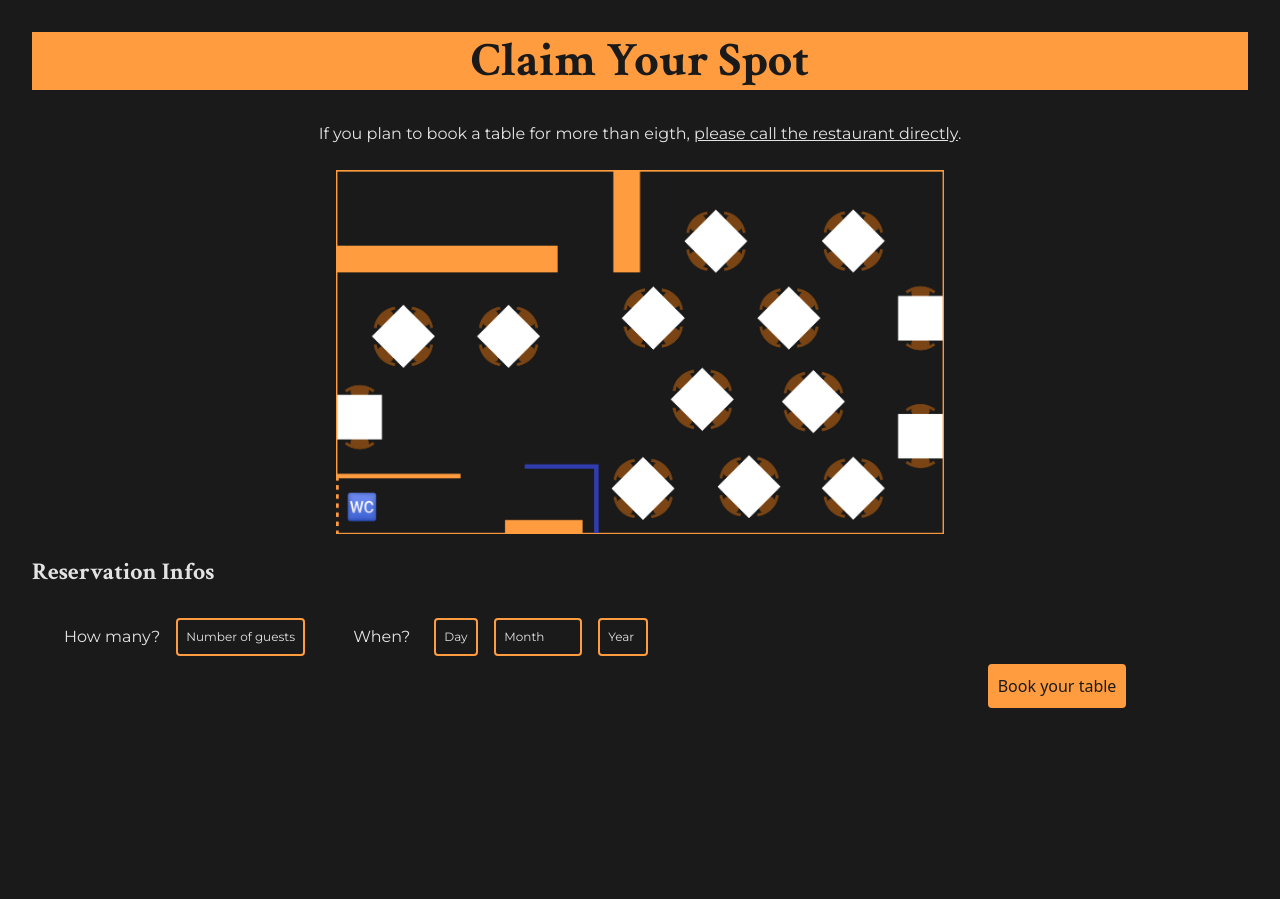
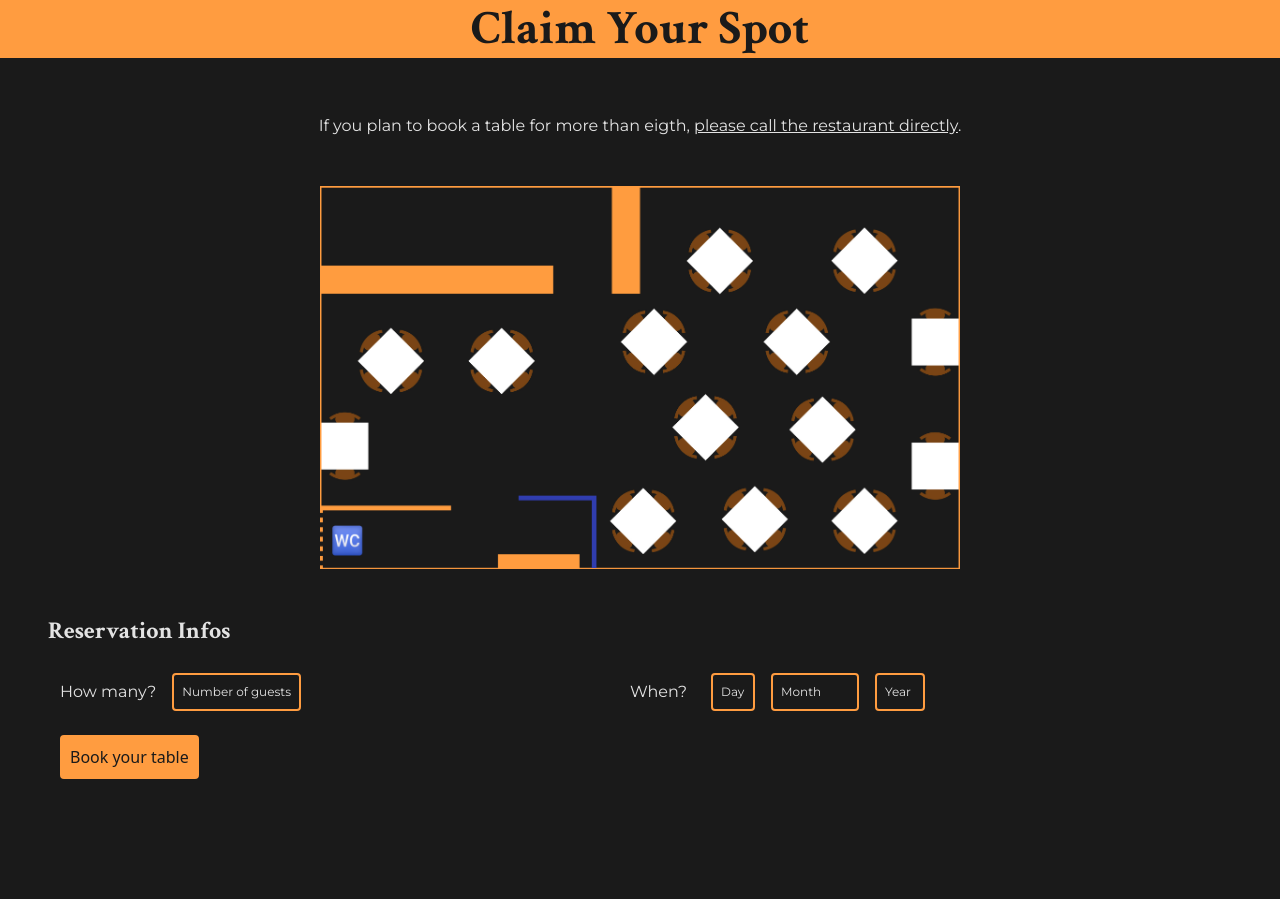
Before and after one commit to PietroVidoni/Maestrale-Restaurant, a PHP site: page / in a window 1280 px wide. Before the commit the page ends 708 px from the top, so only its background shows below. Run offline with PHP 8.4, Linux system fonts and the light colour scheme.

Commit message:
Added bootstrap's responsiveness to reservation section

```diff
--- a/assets/css/reservation.css
+++ b/assets/css/reservation.css
@@ -1,47 +1,11 @@
-
-#reservation-section {
-    display: flex;
-    flex-direction: column;
-    align-items: center;
-
-    margin: 2rem;
-}
 
 #reservation-section h1 {
-    text-align: center;
-
     color: var(--dark-font-color);
     background-color: var(--highlight-color);
-
-    width: 100%;
-}
-
-#reservation-section .notice-info {
-    margin: 1.5rem 0;
-}
-
-#reservation-section .notice-info span {
-    text-decoration: underline;
 }
 
 #reservation-section h4 {
     font-size: var(--font-medium);
-    margin-bottom: 1.5rem;
-}
-
-#reservation-section .reservation-subtitle {
-    text-align: left;
-    width: 100%;
-
-    margin: 1.5rem 0;
-}
-
-#reservation-section .reservation-wrapper {
-    display: flex;
-
-    padding: .5rem;
-
-    width: 100%;
 }
 
 #reservation-section .reservation-wrapper p {
@@ -50,8 +14,6 @@
 
 #reservation-section .guest, #reservation-section .date {
     display: flex;
-    margin: 0 1.5rem;
-
     align-items: center;
 }
 
@@ -85,13 +47,6 @@
     color: var(--dark-font-color);
 }
 
-#reservation-section .button-wrapper {
-    display: flex;
-    width: 80%;
-
-    justify-content: right;
-
-}
 #reservation-section .button {
     -webkit-appearance: none;
     -moz-appearance: none;
--- a/assets/css/style.css
+++ b/assets/css/style.css
@@ -50,3 +50,8 @@ html, main {
 p {
     margin: 0;
 }
+
+.container-fluid {
+    padding: 0;
+    overflow: hidden;
+}
--- a/index.html
+++ b/index.html
@@ -21,20 +21,30 @@
         <section id="hero-section">
 
         </section>
-        <section id="reservation-section">
-            <h1 class="title-font">Claim Your Spot</h1>
-            <p class="text-font notice-info">If you plan to book a table for more than eigth, <span>please call the restaurant directly</span>.</p>
+        <section id="reservation-section" class="container-fluid">
+            <div class="container-fluid text-center">
+                <h1 class="title-font vw-responsive">Claim Your Spot</h1>
+            </div>
+            <p class="text-font my-5 text-center vw-responsive">If you plan to book a table for more than eigth, <span class="text-decoration-underline">please call the restaurant directly</span>.</p>
+            <div class="row">
+                <div class="col-12 text-center">
                     <img src="./assets/images/location/seat-map.jpg" alt="map seat" width="50%">
-            <h4 class="title-font reservation-subtitle">Reservation Infos</h4>
-            <div class="reservation-wrapper">
-                <div class="guest">
-                    <p class="text-font display-9">How many?</p>
+                </div>
+            </div>
+            <h4 class="title-font ms-lg-5 ms-md-4 ms-sm-3 mt-5 mb-1">Reservation Infos</h4>
+            <div class="container ms-lg-5 ms-md-4 ms-sm-3 reservation-wrapper">
+                <div class="row">
+                    <div class="col-sm-6">
+                        <div class="guest mt-4">
+                            <p class="text-font">How many?</p>
                             <select id="guest-selector" class="detail-font">
                                 <option value="">Number of guests</option>
                             </select>
                         </div>
-                <div class="date">
-                    <p class="text-font display-9">When?</p>
+                    </div>
+                    <div class="col-sm-6">
+                        <div class="date mt-4">
+                            <p class="text-font">When?</p>
                             <select id="day-selector" class="detail-font">
                                 <option value="">Day</option>
                             </select>
@@ -52,10 +62,19 @@
                             </select>
                         </div>
                     </div>
+                    <div class="col-sm-12 mt-4">
                         <div class="button-wrapper">
                             <button id="booking-button" class="button">Book your table</button>
                         </div>
+                    </div>
+                </div>
+            </div>
         </section>
+        <br>
+        <br>
+        <br>
+        <br>
+        <br>
     </main>
     <footer>
 
```
Lines whose indentation alone changed are shown as unchanged.
